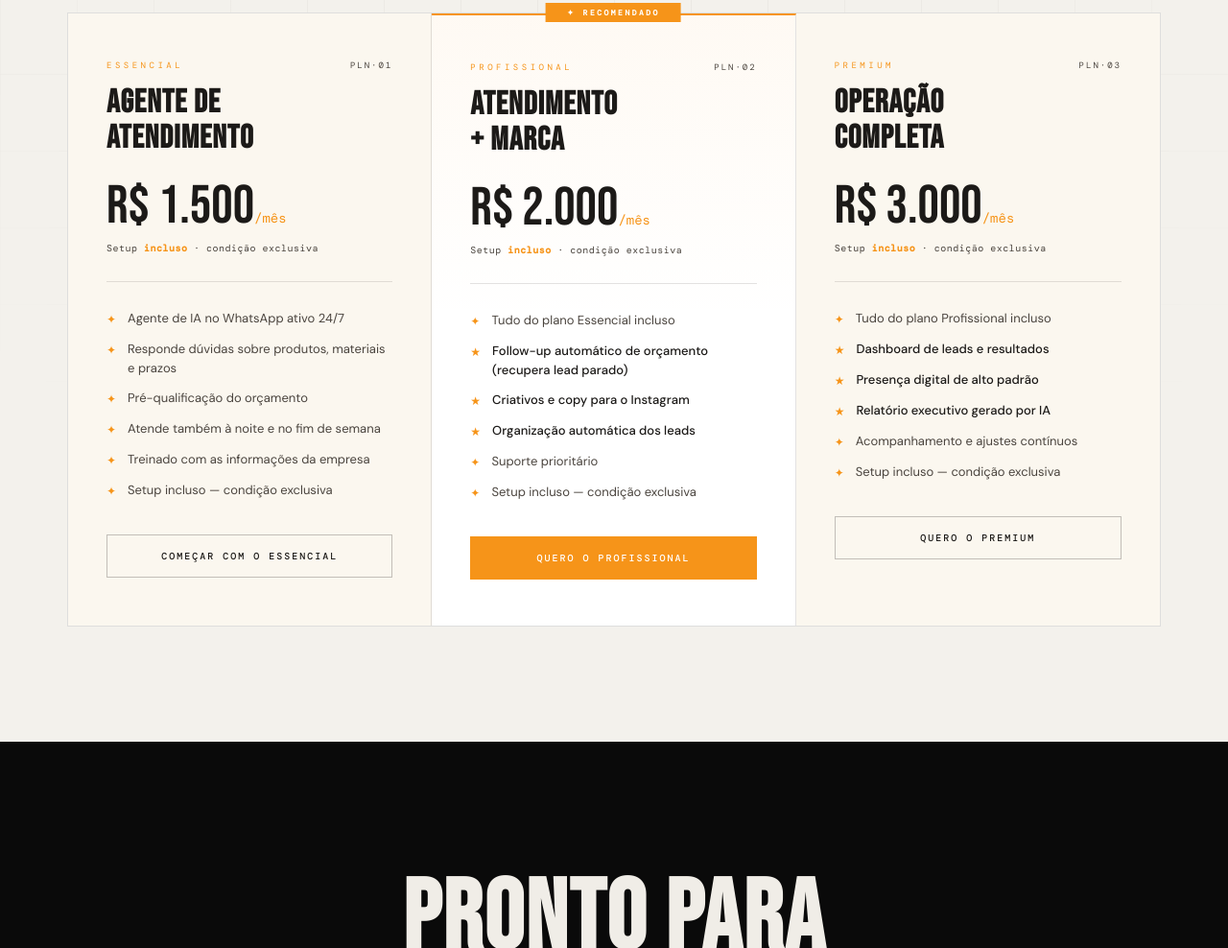
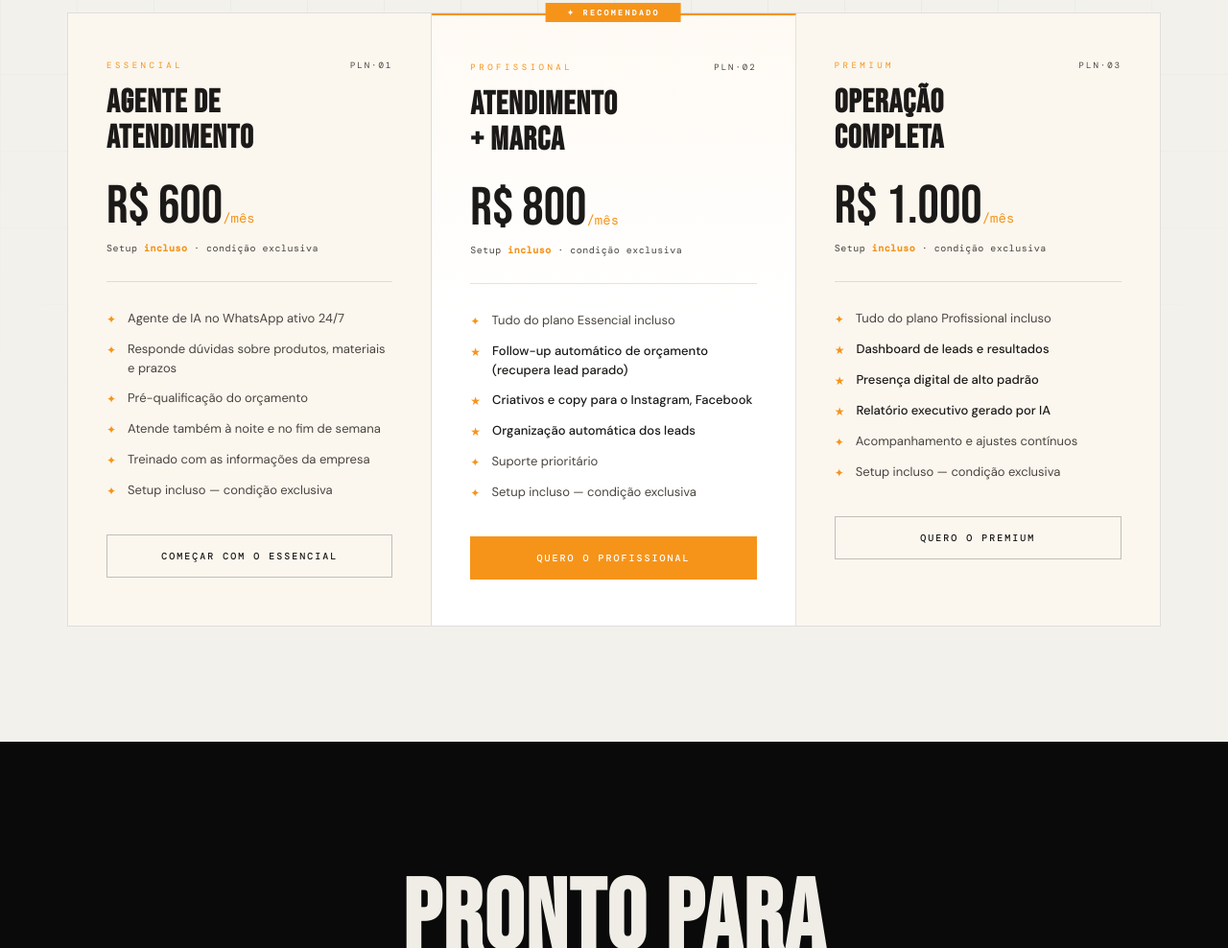
Before and after one commit to solutionsnovaai-bit/toldospaulistano-projeto, a plain HTML site: page index.html in a window 1280 px wide. Shown: the part 5116-6104 px from the top of the page at 96% size. Drawn offline with nearby package versions, Linux system fonts and the light colour scheme; a web font is replaced by a local one.

Commit message:
Update index.html

```diff
--- a/index.html
+++ b/index.html
@@ -260,7 +260,7 @@
           <span class="plan-id">PLN·01</span>
         </div>
         <h3 class="plan-title">Agente de<br>Atendimento</h3>
-        <div class="plan-price">R$ 1.500<span>/mês</span></div>
+        <div class="plan-price">R$ 600<span>/mês</span></div>
         <p class="plan-installment">Setup <strong>incluso</strong> · condição exclusiva</p>
         <div class="plan-divider"></div>
         <ul class="plan-features">
@@ -282,13 +282,13 @@
           <span class="plan-id">PLN·02</span>
         </div>
         <h3 class="plan-title">Atendimento<br>+ Marca</h3>
-        <div class="plan-price">R$ 2.000<span>/mês</span></div>
+        <div class="plan-price">R$ 800<span>/mês</span></div>
         <p class="plan-installment">Setup <strong>incluso</strong> · condição exclusiva</p>
         <div class="plan-divider"></div>
         <ul class="plan-features">
           <li><span class="feat-icon">✦</span>Tudo do plano Essencial incluso</li>
           <li class="extra"><span class="feat-icon">★</span>Follow-up automático de orçamento (recupera lead parado)</li>
-          <li class="extra"><span class="feat-icon">★</span>Criativos e copy para o Instagram</li>
+          <li class="extra"><span class="feat-icon">★</span>Criativos e copy para o Instagram, Facebook</li>
           <li class="extra"><span class="feat-icon">★</span>Organização automática dos leads</li>
           <li><span class="feat-icon">✦</span>Suporte prioritário</li>
           <li><span class="feat-icon">✦</span>Setup incluso — condição exclusiva</li>
@@ -303,7 +303,7 @@
           <span class="plan-id">PLN·03</span>
         </div>
         <h3 class="plan-title">Operação<br>Completa</h3>
-        <div class="plan-price">R$ 3.000<span>/mês</span></div>
+        <div class="plan-price">R$ 1.000<span>/mês</span></div>
         <p class="plan-installment">Setup <strong>incluso</strong> · condição exclusiva</p>
         <div class="plan-divider"></div>
         <ul class="plan-features">
```
